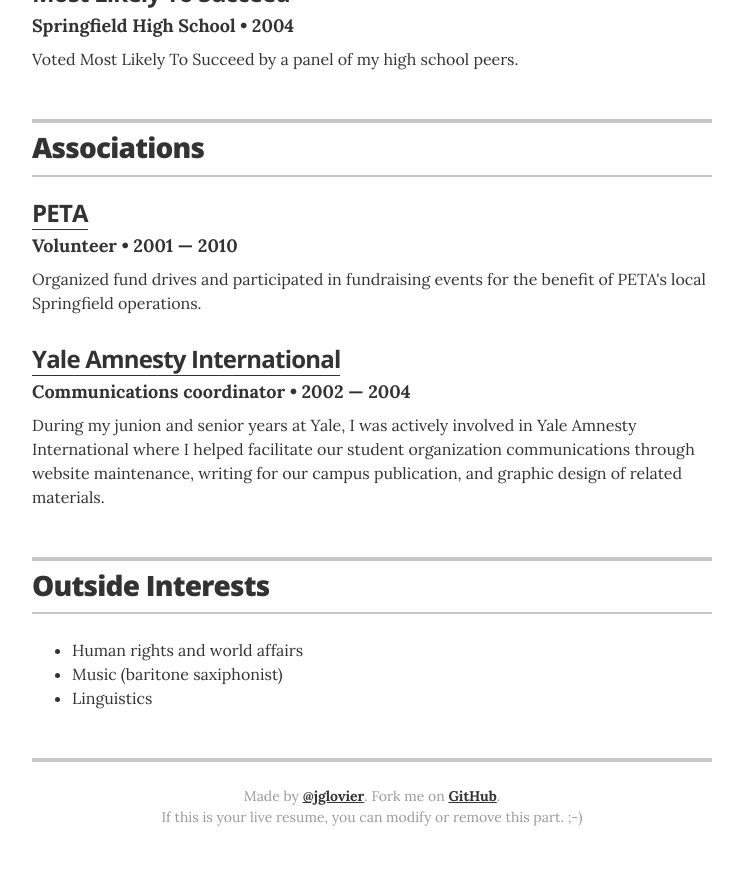
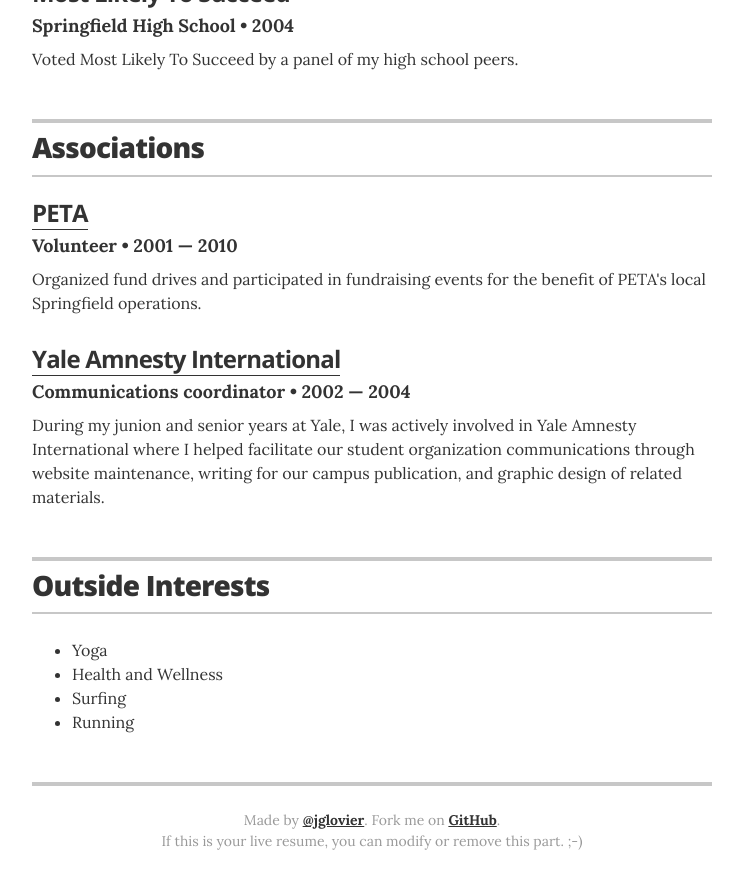
Before and after one commit to jglovier/resume-template, a Jekyll site: the page built from index.html, in a window 1280 px wide and 900 px high, scrolled down 2749 px. Shown: the top 889 px of the window, without its empty margins (268-1011 px from the left). Built offline with Jekyll 4.4.1, drawn with Linux system fonts in a browser that asks for light colours.

Commit message:
Update interests.yml

```diff
--- a/_data/interests.yml
+++ b/_data/interests.yml
@@ -1,4 +1,5 @@
 # Interests
-- description: Human rights and world affairs
-- description: Music (baritone saxiphonist)
-- description: Linguistics
+- description: Yoga
+- description: Health and Wellness
+- description: Surfing
+- description: Running
```
